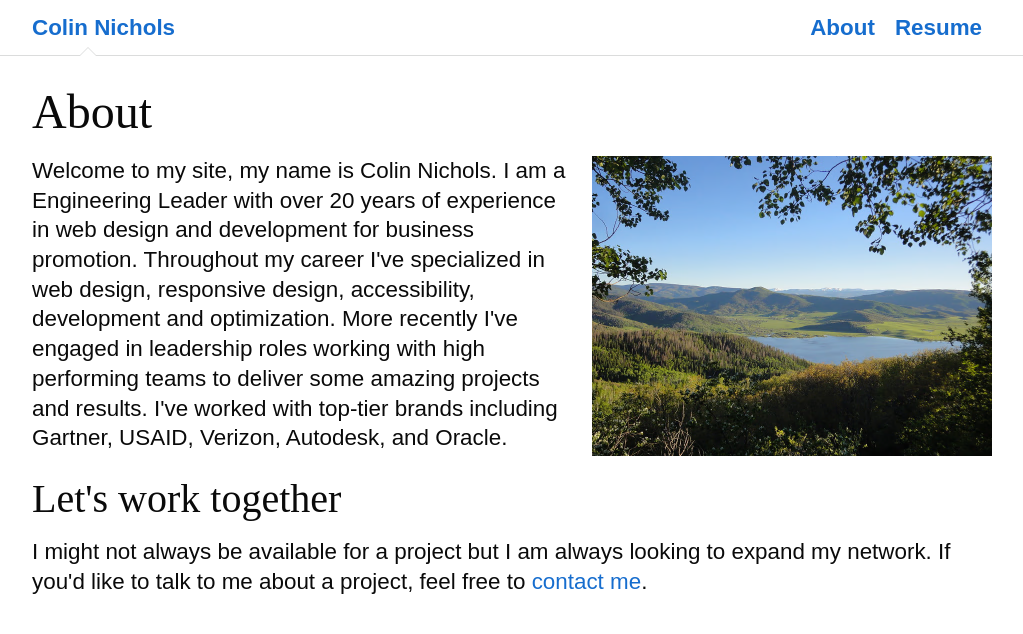
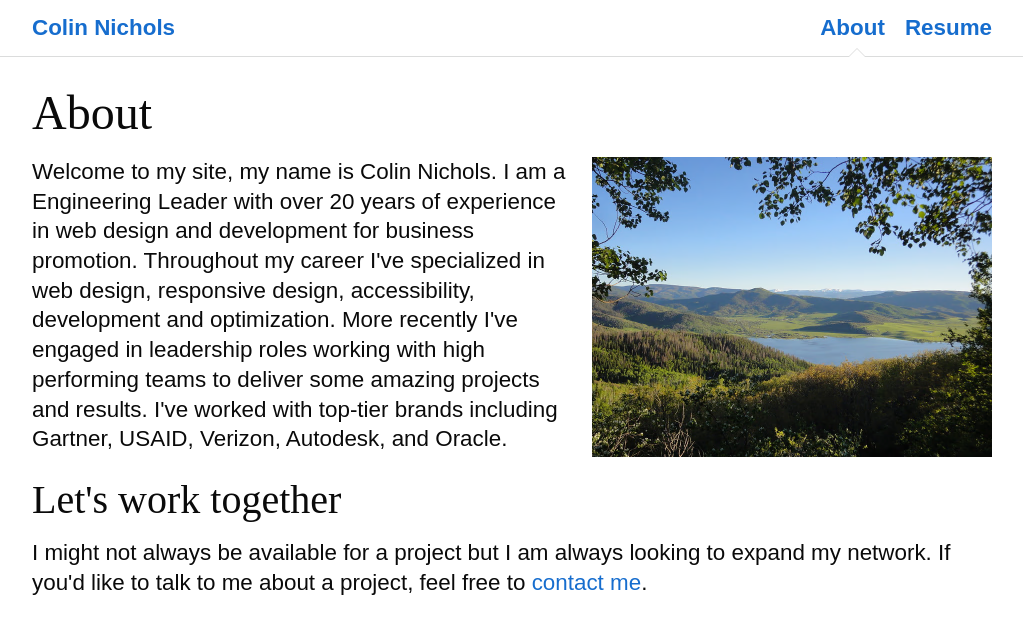
Before and after one commit to colinnichols/website, a React (Vite) app: page / in a window 1280 px wide. Shown: the top 634 px of the page, without its empty margins (128-1151 px from the left). Built offline with nearby package versions, Linux system fonts and the light colour scheme.

Commit message:
Updated navigation menu markup and styles

```diff
--- a/src/Header.jsx
+++ b/src/Header.jsx
@@ -4,30 +4,30 @@ export default function Header() {
   return (
     <header className="header">
       <div className="flex mx-auto px-[2rem] max-w-5xl">
-        <div className="grow">
-          <Link className="site-title" to="/">
+        <div className="grow content-center">
+          <Link className="logo" to="/">
             Colin Nichols
           </Link>
         </div>
-        <nav className="site-nav">
+        <nav className="navigation">
           <input
             type="checkbox"
-            id="nav-trigger"
-            className="nav-trigger sr-only"
+            id="navigation-state"
+            className="navigation-state"
+            onChange=""
           />
-          <label htmlFor="nav-trigger" tabIndex="0">
-            <span className="menu-icon">
-              <span className="sr-only">Menu Toggle</span>
-              <img className="fa" src="/img/bars.svg" aria-hidden="true" />
-            </span>
+          <label htmlFor="navigation-state" className="navigation-trigger">
+            <span className="sr-only">Menu Toggle</span>
+            <img
+              className="fa"
+              src="/img/bars.svg"
+              title="Menu Toggle"
+              aria-hidden="true"
+            />
           </label>
-          <div className="trigger">
-            <Link className="page-link" to="/about">
-              About
-            </Link>
-            <Link className="page-link" to="/resume">
-              Resume
-            </Link>
+          <div className="navigation-menu">
+            <Link to="/">About</Link>
+            <Link to="/resume">Resume</Link>
           </div>
         </nav>
       </div>
--- a/src/styles.css
+++ b/src/styles.css
@@ -61,78 +61,46 @@ body img.fa {
   display: inline-block;
 }
 
-.h1,
-.h2,
-.h3,
-.h4,
-.h5,
-.h6,
-h1,
-h2,
-h3,
-h4,
-h5,
-h6 {
+.h1, .h2, .h3, .h4, .h5, .h6,
+h1, h2, h3, h4, h5, h6 {
   font-family: "fairplex-wide";
   font-weight: 500;
   margin-bottom: .5rem;
 }
 
-.h1,
-h1 {
+.h1, h1 {
   font-size: 1.8rem;
 }
 
-.h2,
-h2 {
+.h2, h2 {
   font-size: 1.5rem;
 }
 
-.h3,
-h3 {
+.h3, h3 {
   font-size: 1.25rem;
 }
 
-.h4,
-h4 {
+.h4, h4 {
   font-size: 1.125rem;
 }
 
 @media print,
 screen and (min-width: 40em) {
-  .h1,
-  h1 {
+  .h1, h1 {
     font-size: 3rem;
   }
 
-  .h2,
-  h2 {
+  .h2, h2 {
     font-size: 2.5rem;
   }
 
-  .h3,
-  h3 {
+  .h3, h3 {
     font-size: 1.9375rem;
   }
 
-  .h4,
-  h4 {
+  .h4, h4 {
     font-size: 1.5625rem;
   }
-}
-
-.header {
-  width: 100%;
-  position: relative;
-  z-index: 1;
-}
-
-.header+.content {
-  overflow: auto;
-  border-top: 1px solid #dbdcdc;
-  padding-top: 1.25rem;
-  padding-bottom: 1.25rem;
-  z-index: 0;
 }
 
 .wf-loading body {
@@ -146,186 +114,182 @@ screen and (min-width: 40em) {
   opacity: 1;
 }
 
-.site-title {
+.header {
+  width: 100%;
   position: relative;
-  display: inline-block;
-  line-height: 3.375rem;
-  padding-top: .0625rem;
-  font-weight:700;
+  z-index: 1;
 }
 
-.site-title.active:before {
-  position: absolute;
-  bottom: 0;
-  left: 52px;
-  content: "";
-  margin-left: -.25rem;
-  width: 0;
-  height: 0;
-  border-left: .5rem solid transparent;
-  border-right: .5rem solid transparent;
-  border-bottom: .5rem solid #dbdcdc;
+.header + .content {
+  overflow: auto;
+  border-top: 1px solid #dbdcdc;
+  padding-top: 1.25rem;
+  padding-bottom: 1.25rem;
+  z-index: 0;
 }
 
-.site-title.active:after {
-  position: absolute;
-  bottom: -.0625rem;
-  left: 52px;
-  content: "";
-  margin-left: -.25rem;
-  width: 0;
-  height: 0;
-  border-left: .5rem solid transparent;
-  border-right: .5rem solid transparent;
-  border-bottom: .5rem solid #fff;
+.header a {
+  font-weight: 700;
+  line-height:3.5rem;
 }
 
-.site-nav {
-  float: right;
-  line-height: 3.375rem;
-  padding-top: .0625rem;
+.header .logo {
+  padding: .25rem .625rem;
+  margin-left: -.625rem;
 }
 
-.site-nav .menu-icon {
-  display: none;
+.navigation {
+  position: absolute;
+  top: 1px;
+  right: 0;
+  display: flex;
+  flex-direction: column;
 }
 
-.site-nav .page-link {
-  -ms-user-select: none;
-  user-select: none;
-  color: #166dce;
-  position: relative;
-  display: inline-block;
-  padding-left: .625rem;
-  padding-right: .625rem;
-  font-weight: 700;
+.navigation-state {
+  position: absolute;
+  top:0;
+  right:0;
+  z-index: -1;
 }
 
-.site-nav .page-link:before {
-  position: absolute;
-  bottom: 0;
-  left: 50%;
-  content: "";
-  margin-left: -.25rem;
-  width: 0;
-  height: 0;
-  border-left: .5rem solid transparent;
-  border-right: .5rem solid transparent;
-  border-bottom: .5rem solid #cdd2d2;
-  visibility: hidden;
+.navigation-trigger {
+  display: flex;
+  flex-direction: column;
+  align-content: center;
+  justify-content: center;
+  align-self: end;
+  width: 3.5rem;
+  height: 3.5rem;
+  cursor: pointer;
+  background-color: #fff;
+  margin-top:-1px;
 }
 
-.site-nav .page-link:after {
-  position: absolute;
-  bottom: -.0625rem;
-  left: 50%;
-  content: "";
-  margin-left: -.25rem;
-  width: 0;
-  height: 0;
-  border-left: .5rem solid transparent;
-  border-right: .5rem solid transparent;
-  border-bottom: .5rem solid #fff;
-  visibility: hidden;
+.navigation-state:checked + .navigation-trigger {
+  border-left: 1px solid #dbdcdc;
+  background-color: #f0f0f0;
+  outline: none;
 }
 
-.site-nav .page-link.active:before,
-.site-nav .page-link.active:after {
-  visibility: visible;
+.navigation-state:focus+.navigation-trigger {
+  outline: auto;
 }
 
-@media screen and (max-width: 40em) {
-  .site-nav {
+.navigation-menu {
   position: absolute;
-    top: 0;
-    right: 0;
+  right: -10rem;
+  visibility: hidden;
+  max-width: 10rem;
+  width:0;
+  overflow: hidden;
 }
 
-  .site-nav label[for="nav-trigger"] {
-    display: block;
-    float: right;
-    width: 3.375rem;
-    height: 3.375rem;
-    z-index: 2;
-    cursor: pointer;
-  }
-
-  .site-nav .menu-icon {
-    display: block;
-    line-height: 3.375rem;
-    text-align: center;
-    color: #000;
-  }
-
-  .site-nav input:checked + label .menu-icon {
-    border-left: 1px solid #dbdcdc;
-    background-color: #f0f0f0;
-  }
-
-  .site-nav .menu-icon .fa {
-    height: 28px;
-    position: relative;
-    top: -2px;
-  }
-
-  .site-nav input~.trigger {
+.navigation-state:checked ~ .navigation-menu {
   -webkit-transition: all .6s ease-out;
   transition: all .6s ease-out;
   top: 3.5rem;
   right: 0;
-    position: absolute;
   background-color: #fff;
   border-left: .0625rem solid #fff;
-    border-bottom: .0625rem solid #fff;
-    overflow: hidden;
-    visibility: hidden;
-    max-width: 0;
+  border-bottom: .0625rem solid #dbdcdc;
+  visibility: visible;
+  width:auto;
 }
 
-  .site-nav input:checked~.trigger {
-    visibility: visible;
-    max-width: 10rem;
-    border-bottom: .0625rem solid #dbdcdc;
+.navigation a {
+  display: block;
+  padding: 0 2rem;
+  white-space: nowrap;
+  border-left: .0625rem solid #dbdcdc;
+  position: relative;
 }
 
-  .site-nav .page-link {
-    display: block;
-    padding: 0 2rem 0 2rem;
-    white-space: nowrap;
-    border-left: .0625rem solid #dbdcdc;
-  }
-
-  .site-nav .page-link:before {
-    bottom: 1.0625rem;
+.navigation a:before {
+  position: absolute;
+  content: "";
+  bottom: 1.25rem;
   left: 0;
-    margin-left: 0;
-    border-right: 0;
   border-left: .5rem solid #dbdcdc;
   border-top: .5rem solid transparent;
   border-bottom: .5rem solid transparent;
+  visibility: hidden;
 }
 
-  .site-nav .page-link:after {
-    bottom: 1.0625rem;
+.navigation a:after {
+  position: absolute;
+  content: "";
+  bottom: 1.25rem;
   left: -.0625rem;
-    margin-left: 0;
-    border-right: 0;
   border-left: .5rem solid #fff;
   border-top: .5rem solid transparent;
   border-bottom: .5rem solid transparent;
+  visibility: hidden;
 }
 
-  .site-nav .page-link:not(:last-child) {
-    margin-right: 0
+.navigation a:hover,
+.navigation a:focus {
+  background-color: #edf4fb;
+  outline: none;
 }
 
-  .site-nav .page-link:hover,
-  .site-nav .page-link:focus {
-    background-color: #edf4fb;
+.navigation a.active:before,
+.navigation a.active:after {
+  visibility: visible;
 }
 
-  .site-nav .page-link.active:before {
+@media screen and (min-width: 40em) {
+  .navigation {
+    position:unset;
+  }
+
+  .navigation-state, .navigation-trigger {
+    display: none;
+  }
+
+  .navigation-menu {
+    position: unset;
     visibility: visible;
+    width: auto;
+    max-width: none;
+    overflow: visible;
+    display: flex;
+  }
+
+  .navigation-menu a {
+    display: inline-block;
+    padding: 0 .625rem;
+    border-left: 0;
+  }
+
+  .navigation-menu a:last-child {
+    margin-right: -.625rem;
+  }
+
+  .navigation a:before {
+    bottom: 0;
+    left: 50%;
+    margin-left:-.25rem;
+    border-top: none;
+    border-left-color: transparent;
+    border-bottom-color: #dcdcdc;
+    border-right: .5rem solid transparent;
+  }
+
+  .navigation a:after {
+    bottom: -1px;
+    left: 50%;
+    margin-left: -.25rem;
+    border-top: none;
+    border-left-color: transparent;
+    border-bottom-color: #fff;
+    border-right: .5rem solid transparent;
+  }
+
+  .navigation a:hover,
+  .navigation a:focus {
+    background-color: transparent;
+    outline: auto;
   }
 }
 
```
Lines whose indentation alone changed are shown as unchanged.
